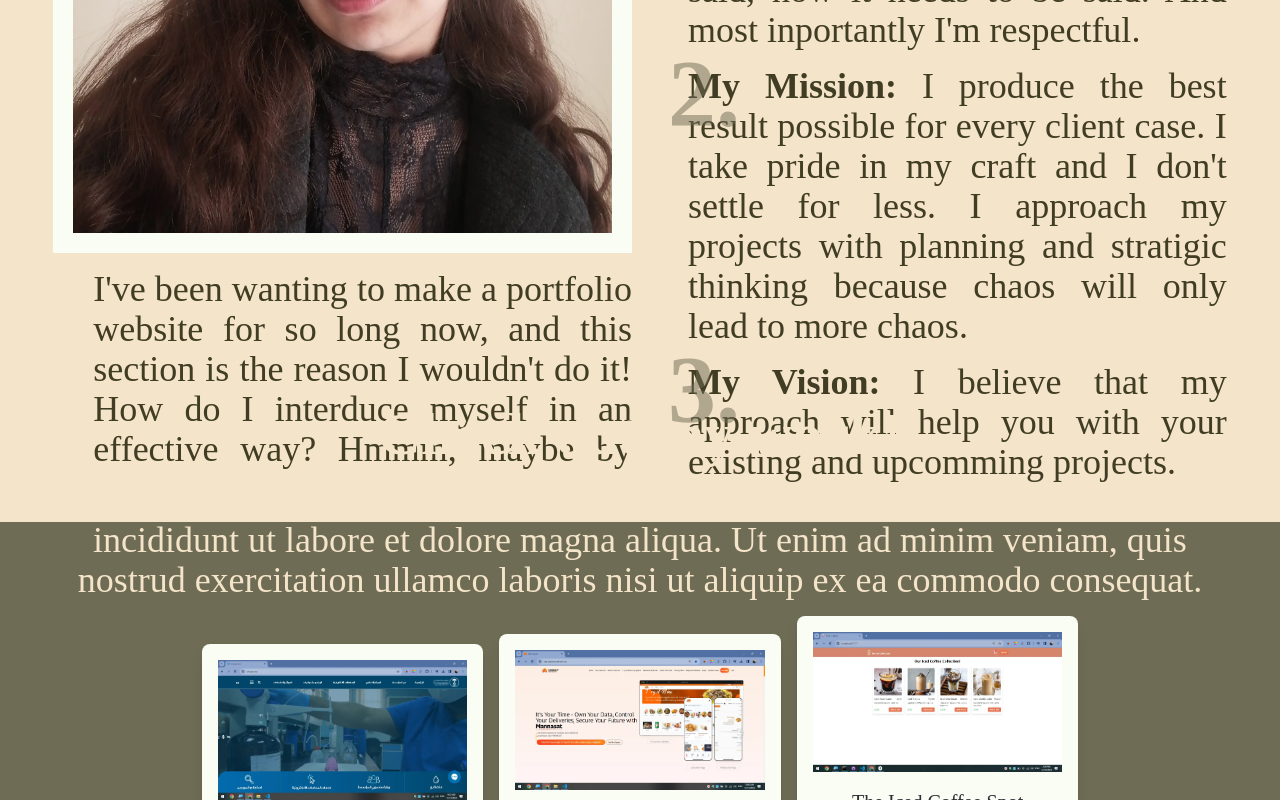
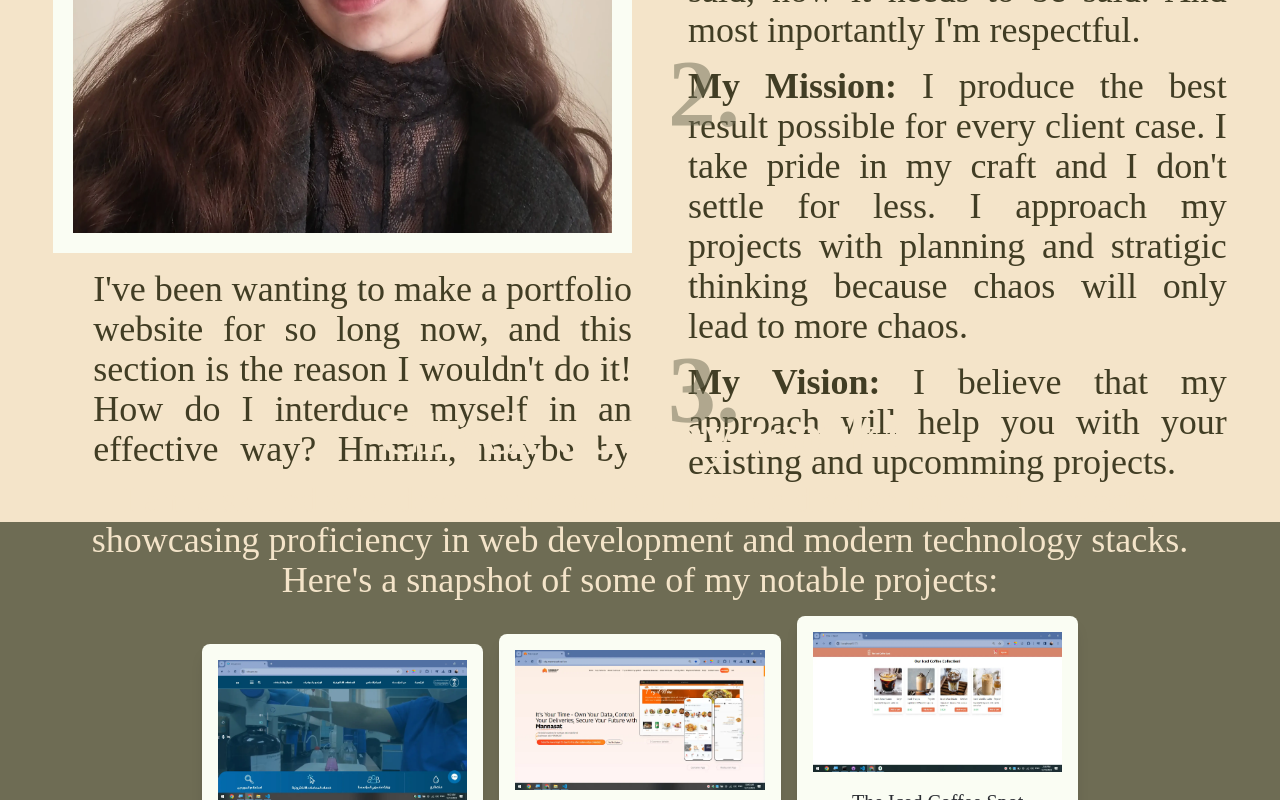
Before and after one commit to ninaismail/najatismailportfolio, a React (Vite) app: page / in a window 1280 px wide. Shown: the part 1222-2022 px from the top of the page. Built offline with nearby package versions, Linux system fonts and the light colour scheme.

Commit message:
edited the content

```diff
--- a/src/components/About.jsx
+++ b/src/components/About.jsx
@@ -1,7 +1,7 @@
 const About = () => {
     return (
     <section className="w-full 2xl:h-screen mx-auto py-5 bg-beige text-darkolive flex flex-col justify-center items-center gap-y-4">
-        <h1 className="2xl:text-7xl xl:text-6xl lg:text-5xl md:text-4xl sm:text-3xl text-2xl font-[500]">Hi I'm Najat and I'm a Developer.</h1>
+        <h1 className="2xl:text-7xl xl:text-6xl lg:text-5xl md:text-4xl sm:text-3xl text-2xl text-center font-[500]">Hi I'm Najat and I'm a Developer.</h1>
         <ul className="w-11/12 list-style-none 2xl:columns-3 sm:columns-2 space-y-4">
             <img alt="Najat Ismail"
             loading="lazy"
--- a/src/components/Projects.jsx
+++ b/src/components/Projects.jsx
@@ -89,7 +89,7 @@ const Projects = () => {
         <section id="my_projects" className="relative w-full lg:h-screen h-full mx-auto py-5 bg-olive text-beige text-center flex flex-col justify-center gap-4">
             <h1 className="2xl:text-7xl xl:text-6xl lg:text-5xl md:text-4xl sm:text-3xl text-2xl font-[700]">Check out my work!</h1>
             <p className="w-11/12 mx-auto lg:text-4xl md:text-xl sm:text-lg text-center font-[300]">
-            Lorem ipsum dolor sit amet, consectetur adipiscing elit, sed do eiusmod tempor incididunt ut labore et dolore magna aliqua. Ut enim ad minim veniam, quis nostrud exercitation ullamco laboris nisi ut aliquip ex ea commodo consequat.
+            I am a skilled web developer contributing to a diverse range of projects, showcasing proficiency in web development and modern technology stacks. Here's a snapshot of some of my notable projects:
             </p>
             <div className="w-11/12 mx-auto flex flex-wrap justify-center items-center gap-4">
             {Array.isArray(data)&&data.map((item, i) => (
```
